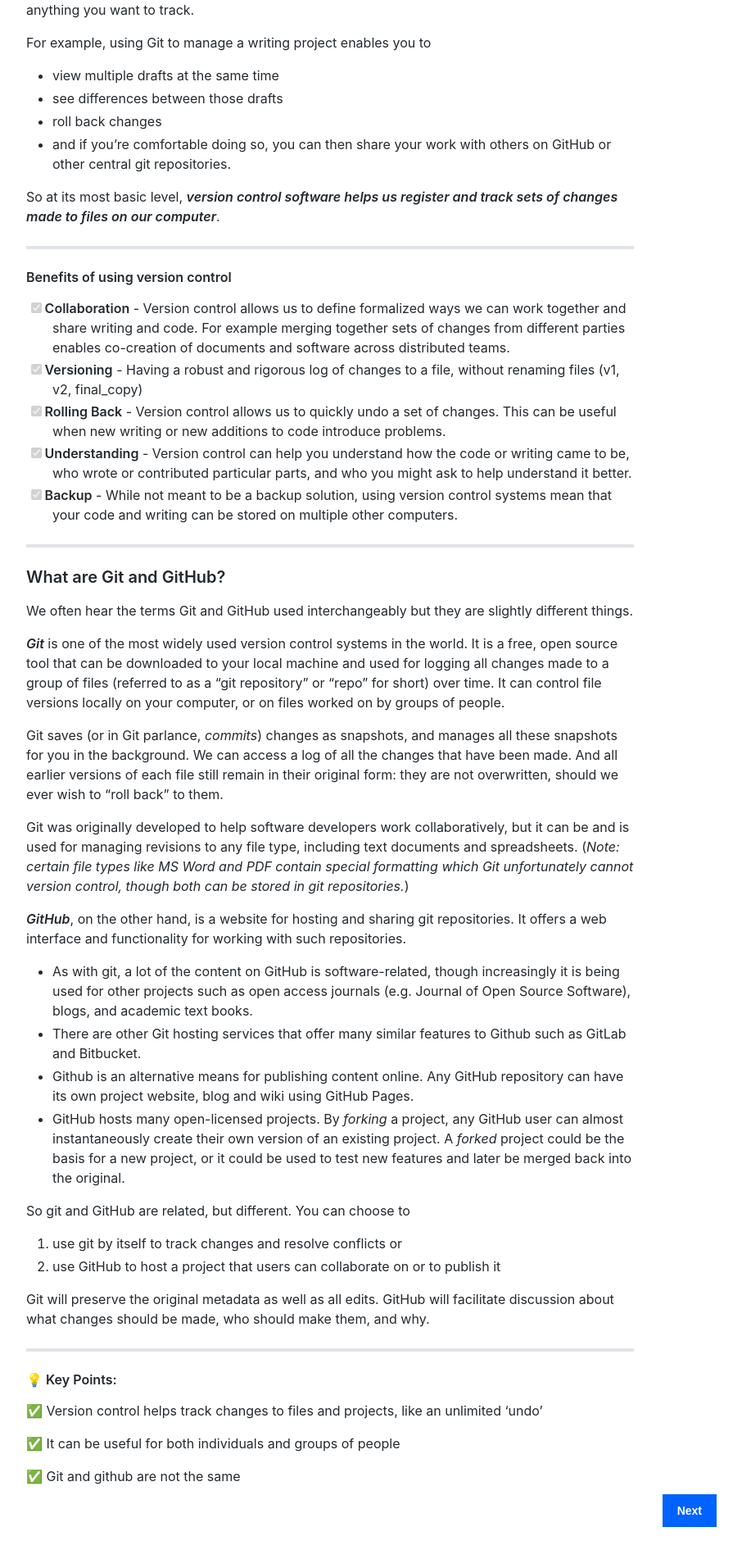
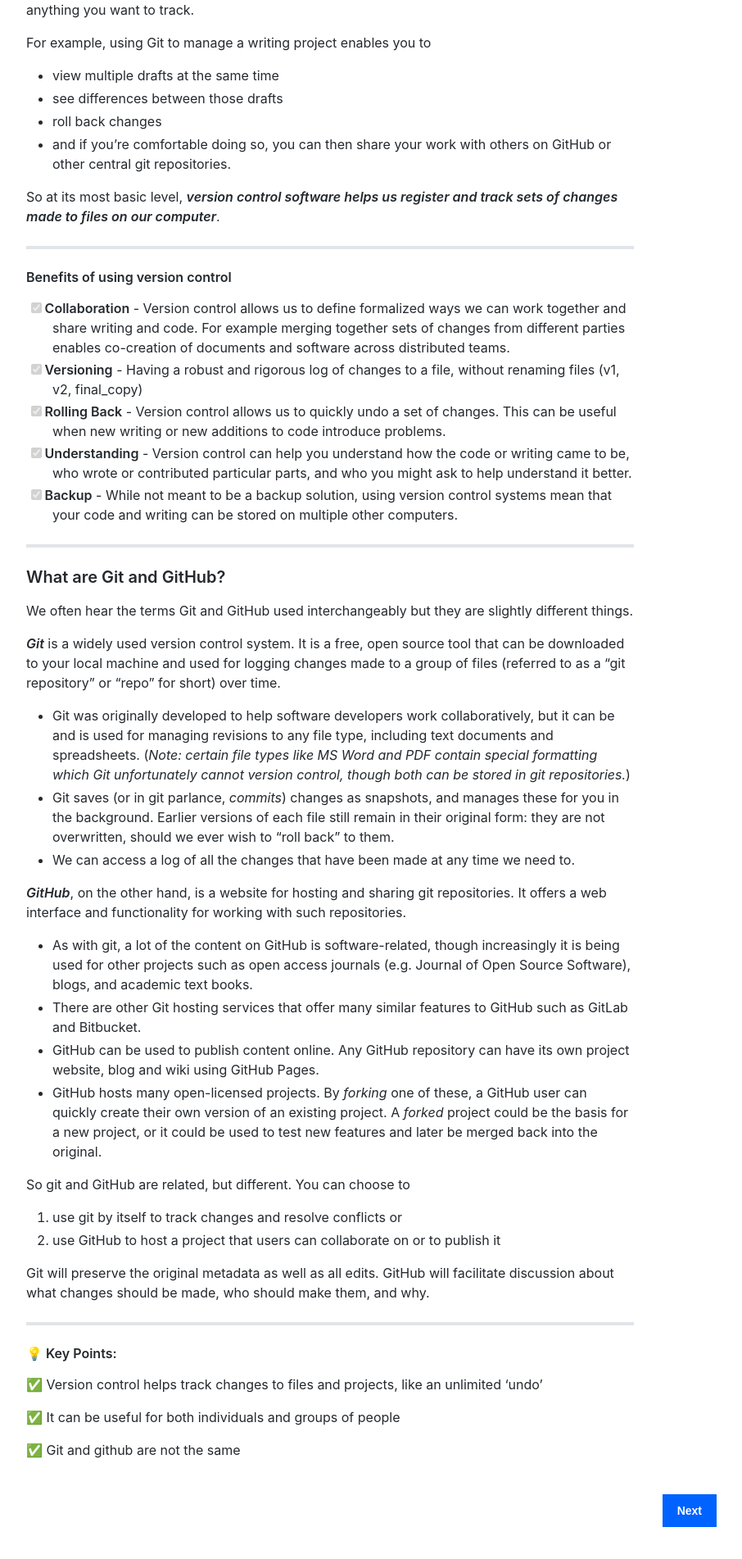
Before and after one commit to liamodwyer/github-pages, a Jekyll site: the page built from _workshop/index.md, in a window 1280 px wide. Shown: the part 1039-2941 px from the top of the page at 82% size, without its empty margins (365-1271 px from the left). Built offline with Jekyll 4.4.1, drawn with Linux system fonts in a browser that asks for light colours; some web fonts are replaced.

Commit message:
Update index.md

```diff
--- a/_workshop/index.md
+++ b/_workshop/index.md
@@ -38,19 +38,18 @@ So at its most basic level, __*version control software helps us register and tr
 ### What are Git and GitHub?
 We often hear the terms Git and GitHub used interchangeably but they are slightly different things.
 
-**_Git_** is one of the most widely used version control systems in the world. It is a free, open source tool that can be downloaded to your local machine and used for logging all changes made to a group of files (referred to as a “git repository” or “repo” for short) over time. It can control file versions locally on your computer, or on files worked on by groups of people.
+**_Git_** is a widely used version control system. It is a free, open source tool that can be downloaded to your local machine and used for logging changes made to a group of files (referred to as a “git repository” or “repo” for short) over time.
 
-Git saves (or in Git parlance, _commits_) changes as snapshots, and manages all these snapshots for you in the background. We can access a log of all the changes that have been made. And all earlier versions of each file still remain in their original form: they are not overwritten, should we ever wish to “roll back” to them.
-
-Git was originally developed to help software developers work collaboratively, but it can be and is used for managing revisions to any file type, including text documents and spreadsheets.
-(_Note: certain file types like MS Word and PDF contain special formatting which Git unfortunately cannot version control, though both can be stored in git repositories._)
+* Git was originally developed to help software developers work collaboratively, but it can be and is used for managing revisions to any file type, including text documents and spreadsheets. (_Note: certain file types like MS Word and PDF contain special formatting which Git unfortunately cannot version control, though both can be stored in git repositories._)
+* Git saves (or in git parlance, _commits_) changes as snapshots, and manages these for you in the background. Earlier versions of each file still remain in their original form: they are not overwritten, should we ever wish to “roll back” to them.
+* We can access a log of all the changes that have been made at any time we need to.
 
 **_GitHub_**, on the other hand, is a website for hosting and sharing git repositories. It offers a web interface and functionality for working with such repositories.
 
 * As with git, a lot of the content on GitHub is software-related, though increasingly it is being used for other projects such as open access journals (e.g. Journal of Open Source Software), blogs, and academic text books.
-* There are other Git hosting services that offer many similar features to Github such as GitLab and Bitbucket.
-* Github is an alternative means for publishing content online. Any GitHub repository can have its own project website, blog and wiki using GitHub Pages.
-* GitHub hosts many open-licensed projects. By _forking_ a project, any GitHub user can almost instantaneously create their own version of an existing project. A _forked_ project could be the basis for a new project, or it could be used to test new features and later be merged back into the original.
+* There are other Git hosting services that offer many similar features to GitHub such as GitLab and Bitbucket.
+* GitHub can be used to publish content online. Any GitHub repository can have its own project website, blog and wiki using GitHub Pages.
+* GitHub hosts many open-licensed projects. By _forking_ one of these, a GitHub user can quickly create their own version of an existing project. A _forked_ project could be the basis for a new project, or it could be used to test new features and later be merged back into the original.
 
 So git and GitHub are related, but different. You can choose to
 1. use git by itself to track changes and resolve conflicts or
```
